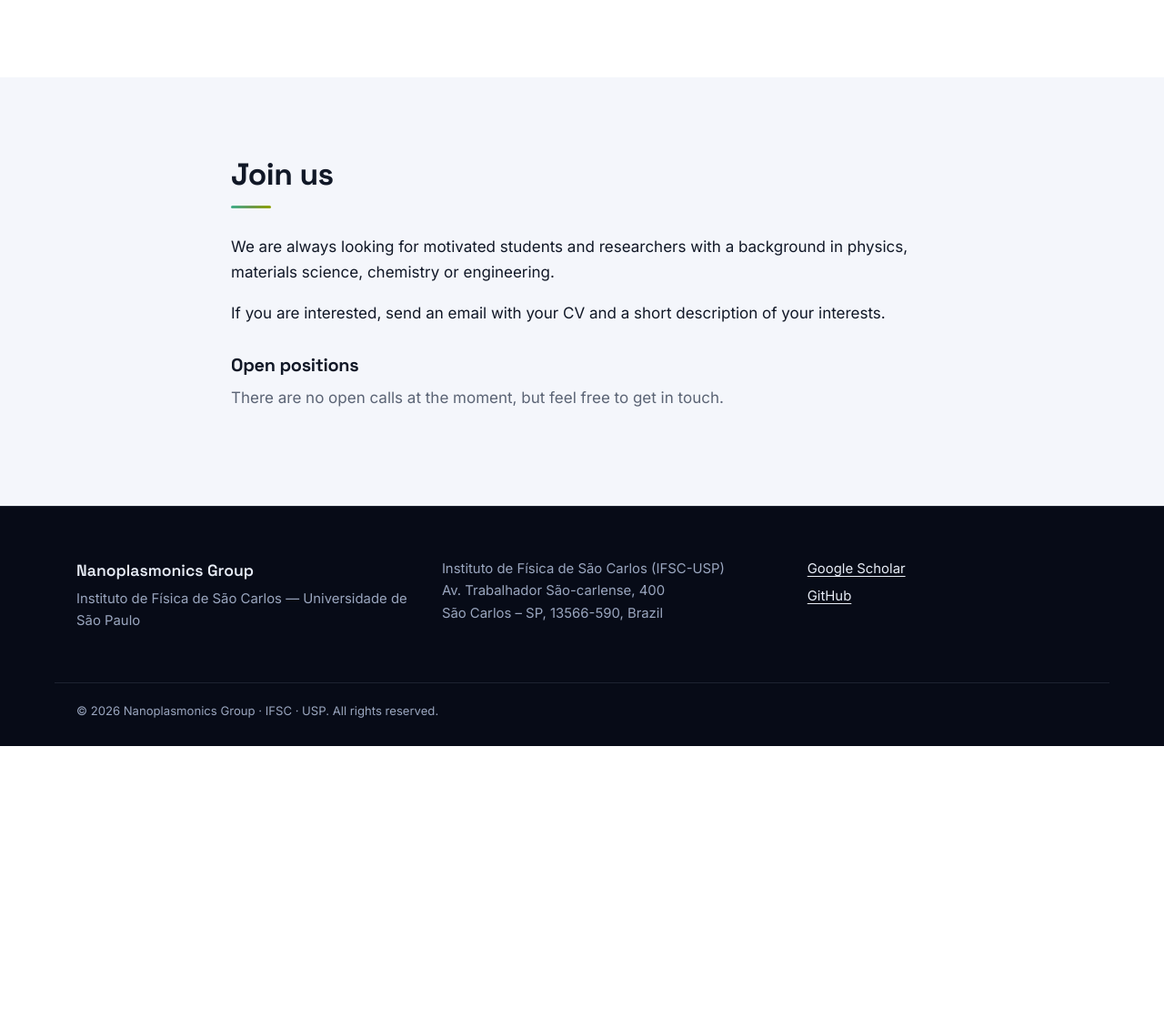
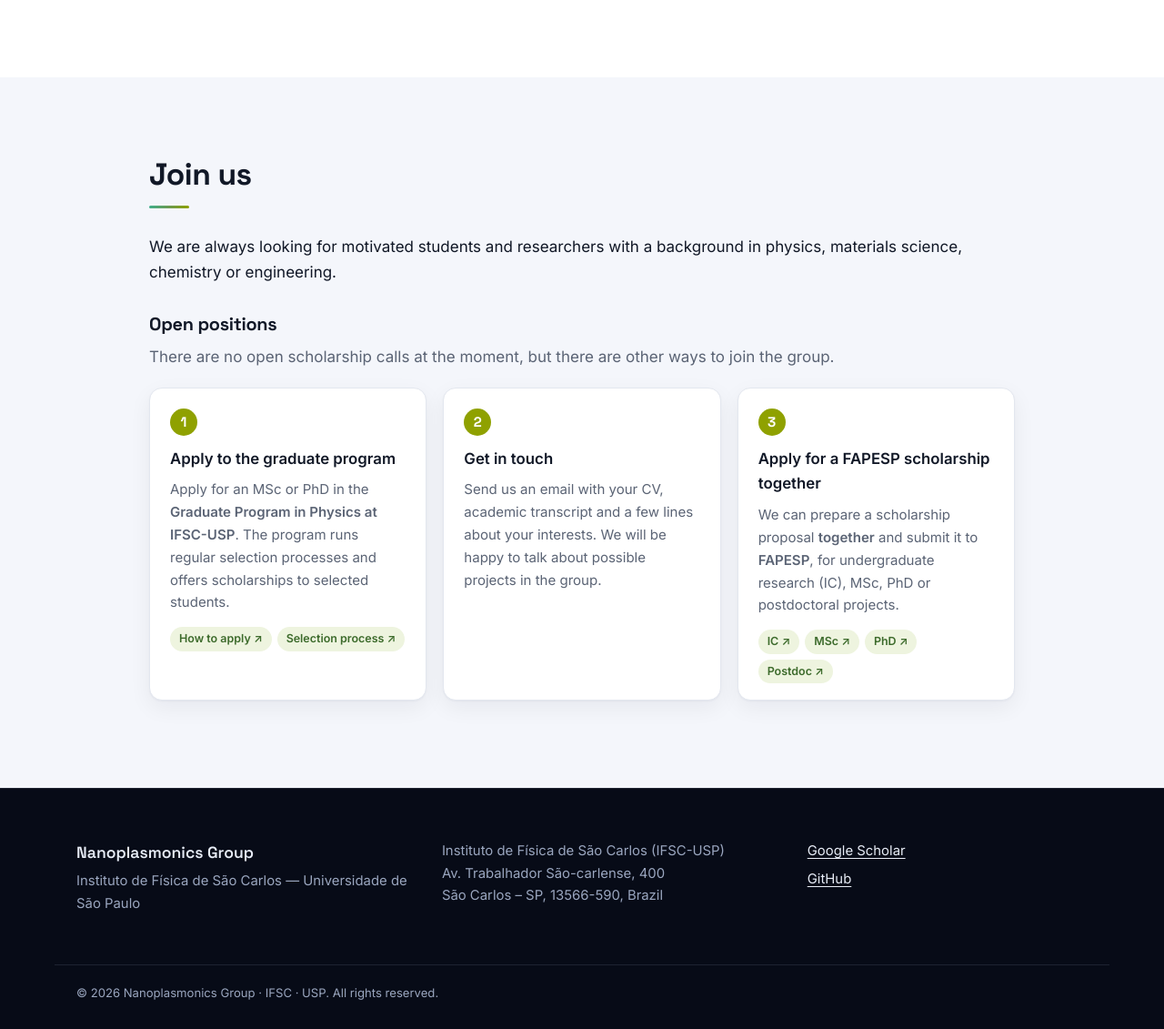
Before and after one commit to Nanoplasmonics-IFSC-USP/Nanoplasmonics-IFSC-USP.github.io, a Jekyll site: the page built from contact.md, in a window 1280 px wide and 1400 px high, scrolled down 485 px, cut to the strip 269-1400 px from the top of the window. Shown: the whole strip at 91% size. Built offline with Jekyll 4.4.1, drawn with Linux system fonts in a browser that asks for light colours; before the commit the page ends 1574 px from its top, so only the background shows below that.

Commit message:
Add ways to join (graduate program, contact, FAPESP) and social link support

```diff
--- a/_config.yml
+++ b/_config.yml
@@ -18,6 +18,7 @@ address:
 map_query: "Instituto de Física de São Carlos, USP"
 
 # Links (leave empty "" to hide)
+linktree: ""             # e.g. https://linktr.ee/...
 scholar_url: "https://scholar.google.com/citations?user=DogZ64IAAAAJ"   # Google Scholar profile of the PI
 instagram: ""
 linkedin: ""
--- a/_data/i18n.yml
+++ b/_data/i18n.yml
@@ -87,10 +87,37 @@ en:
     join_text: |
       We are always looking for motivated students and researchers with a background in physics,
       materials science, chemistry or engineering.
-
-      If you are interested, send an email with your CV and a short description of your interests.
     positions_title: Open positions
-    no_positions: There are no open calls at the moment, but feel free to get in touch.
+    no_positions: There are no open scholarship calls at the moment, but there are other ways to join the group.
+    routes:
+      - title: Apply to the graduate program
+        text: |
+          Apply for an MSc or PhD in the **Graduate Program in Physics at IFSC-USP**. The program runs regular
+          selection processes and offers scholarships to selected students.
+        links:
+          - label: How to apply
+            url: https://www4.ifsc.usp.br/pos/ingressando-na-pos/
+          - label: Selection process
+            url: https://www4.ifsc.usp.br/pos/processo-seletivo-2/
+      - title: Get in touch
+        text: |
+          Send us an email with your CV, academic transcript and a few lines about your interests.
+          We will be happy to talk about possible projects in the group.
+        contact: true
+      - title: Apply for a FAPESP scholarship together
+        text: |
+          We can prepare a scholarship proposal **together** and submit it to **FAPESP**, for undergraduate
+          research (IC), MSc, PhD or postdoctoral projects.
+        links:
+          - label: IC
+            url: https://fapesp.br/bolsas/ic
+          - label: MSc
+            url: https://fapesp.br/bolsas/ms
+          - label: PhD
+            url: https://fapesp.br/bolsas/dr
+          - label: Postdoc
+            url: https://fapesp.br/bolsas/pd
+    follow_title: Follow us
 
   footer:
     rights: All rights reserved.
@@ -185,10 +212,37 @@ pt:
     join_text: |
       Estamos sempre em busca de alunos e pesquisadores motivados, com formação em física,
       ciência dos materiais, química ou engenharia.
-
-      Se tiver interesse, envie um e-mail com seu currículo e uma breve descrição dos seus interesses.
     positions_title: Vagas abertas
-    no_positions: No momento não há vagas abertas, mas fique à vontade para entrar em contato.
+    no_positions: No momento não há chamadas abertas com bolsa, mas há outras formas de fazer parte do grupo.
+    routes:
+      - title: Candidate-se à pós-graduação
+        text: |
+          Candidate-se ao mestrado ou doutorado no **Programa de Pós-Graduação em Física do IFSC-USP**. O programa
+          realiza processos seletivos regulares e oferece bolsas aos alunos selecionados.
+        links:
+          - label: Como ingressar
+            url: https://www4.ifsc.usp.br/pos/ingressando-na-pos/
+          - label: Processo seletivo
+            url: https://www4.ifsc.usp.br/pos/processo-seletivo-2/
+      - title: Entre em contato
+        text: |
+          Envie um e-mail com seu currículo, histórico escolar e algumas linhas sobre seus interesses.
+          Teremos prazer em conversar sobre possíveis projetos no grupo.
+        contact: true
+      - title: Solicite uma bolsa FAPESP conosco
+        text: |
+          Podemos elaborar **juntos** uma proposta de bolsa para submeter à **FAPESP**, para projetos de
+          iniciação científica (IC), mestrado, doutorado ou pós-doutorado.
+        links:
+          - label: IC
+            url: https://fapesp.br/bolsas/ic
+          - label: Mestrado
+            url: https://fapesp.br/bolsas/ms
+          - label: Doutorado
+            url: https://fapesp.br/bolsas/dr
+          - label: Pós-doc
+            url: https://fapesp.br/bolsas/pd
+    follow_title: Siga-nos
 
   footer:
     rights: Todos os direitos reservados.
--- /dev/null
+++ b/_includes/contact-links.html
@@ -0,0 +1,2 @@
+{% if site.email and site.email != "" %}<a class="chip" href="mailto:{{ site.email }}">{{ site.email }}</a>{% endif %}
+{% if site.linktree and site.linktree != "" %}<a class="chip" href="{{ site.linktree }}">Linktree ↗</a>{% endif %}
--- a/_includes/footer.html
+++ b/_includes/footer.html
@@ -13,6 +13,7 @@
     </div>
     <div class="footer-links">
       {% if site.scholar_url and site.scholar_url != "" %}<a href="{{ site.scholar_url }}">Google Scholar</a>{% endif %}
+      {% if site.linktree and site.linktree != "" %}<a href="{{ site.linktree }}">Linktree</a>{% endif %}
       {% if site.instagram and site.instagram != "" %}<a href="{{ site.instagram }}">Instagram</a>{% endif %}
       {% if site.linkedin and site.linkedin != "" %}<a href="{{ site.linkedin }}">LinkedIn</a>{% endif %}
       {% if site.youtube and site.youtube != "" %}<a href="{{ site.youtube }}">YouTube</a>{% endif %}
--- /dev/null
+++ b/_includes/social-links.html
@@ -0,0 +1,4 @@
+{% if site.instagram and site.instagram != "" %}<a class="chip" href="{{ site.instagram }}">Instagram</a> {% endif %}
+{% if site.linkedin and site.linkedin != "" %}<a class="chip" href="{{ site.linkedin }}">LinkedIn</a> {% endif %}
+{% if site.linktree and site.linktree != "" %}<a class="chip" href="{{ site.linktree }}">Linktree</a> {% endif %}
+{% if site.youtube and site.youtube != "" %}<a class="chip" href="{{ site.youtube }}">YouTube</a> {% endif %}
--- a/_layouts/contact.html
+++ b/_layouts/contact.html
@@ -19,6 +19,11 @@ layout: default
       {% if site.phone and site.phone != "" %}
       <h3>{{ t.contact.phone }}</h3>
       <p>{{ site.phone }}</p>
+      {% endif %}
+      {% capture social %}{% include social-links.html %}{% endcapture %}
+      {% if social contains "href" %}
+      <h3>{{ t.contact.follow_title }}</h3>
+      <p class="social">{{ social }}</p>
       {% endif %}
     </div>
     <div class="map">
@@ -45,9 +50,19 @@ layout: default
       </ul>
     {% else %}
       <p class="muted">{{ t.contact.no_positions }}</p>
-    {% endif %}
-    {% if site.email and site.email != "" %}
-    <p><a class="btn btn-primary" href="mailto:{{ site.email }}">{{ site.email }}</a></p>
+      <div class="routes">
+        {% for r in t.contact.routes %}
+        <article class="route">
+          <span class="route-num" aria-hidden="true">{{ forloop.index }}</span>
+          <h4 class="route-title">{{ r.title }}</h4>
+          <div class="prose">{{ r.text | markdownify }}</div>
+          <p class="route-links">
+            {% for l in r.links %}<a class="chip" href="{{ l.url }}">{{ l.label }} ↗</a>{% endfor %}
+            {% if r.contact %}{% include contact-links.html %}{% endif %}
+          </p>
+        </article>
+        {% endfor %}
+      </div>
     {% endif %}
   </div>
 </section>
--- a/assets/css/style.css
+++ b/assets/css/style.css
@@ -73,6 +73,7 @@ p { margin: 0 0 1em; }
 
 .container { width: 100%; max-width: var(--container); margin: 0 auto; padding: 0 24px; }
 .container.narrow { max-width: 820px; }
+#join .container.narrow { max-width: 1000px; }
 
 .muted { color: var(--ink-muted); }
 
@@ -407,6 +408,15 @@ p { margin: 0 0 1em; }
 .position { background: var(--bg); border: 1px solid var(--line); border-radius: var(--radius); padding: 20px 24px; margin-bottom: 14px; }
 .position-title { font-weight: 600; margin-bottom: 6px; }
 
+.routes { display: grid; grid-template-columns: repeat(auto-fit, minmax(230px, 1fr)); gap: 18px; margin: 20px 0 8px; }
+.route { position: relative; background: var(--bg); border: 1px solid var(--line); border-radius: var(--radius); padding: 22px 22px 18px; box-shadow: var(--shadow); display: flex; flex-direction: column; }
+.route-num { width: 30px; height: 30px; border-radius: 50%; display: inline-flex; align-items: center; justify-content: center; font-family: var(--font-head); font-weight: 700; font-size: 0.95rem; color: #fff; background: var(--olive); margin-bottom: 12px; }
+#join .route-title { font-size: 1.05rem; margin: 0 0 8px; }
+.route .prose { font-size: 0.94rem; color: var(--ink-muted); }
+.route-links { display: flex; flex-wrap: wrap; gap: 6px; margin: 14px 0 0; }
+.route-links .chip { margin-left: 0; }
+.social { display: flex; flex-wrap: wrap; gap: 6px; }
+
 /* ---------- Collaborations ---------- */
 
 .section-intro { color: var(--ink-muted); margin: -12px 0 28px; }
```
